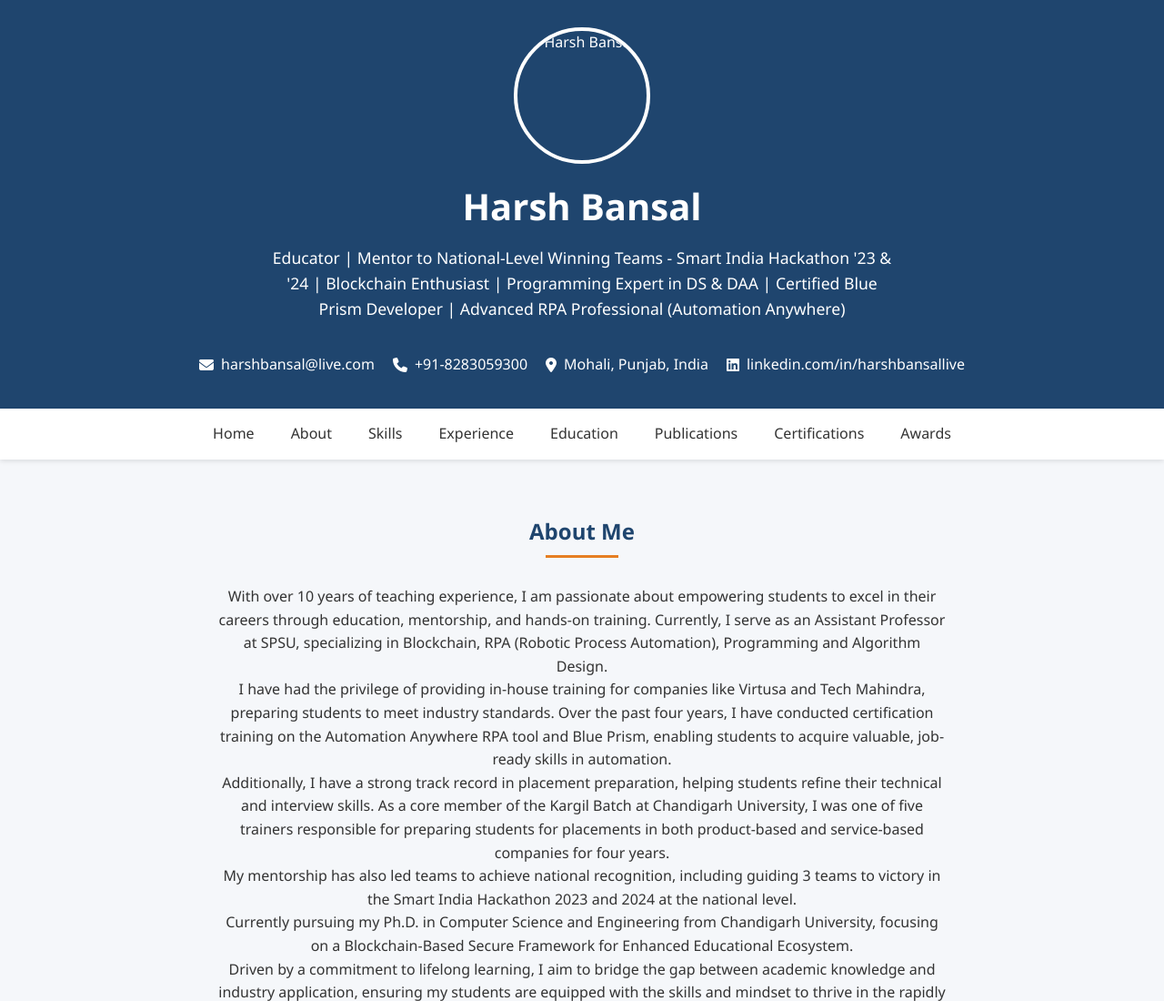
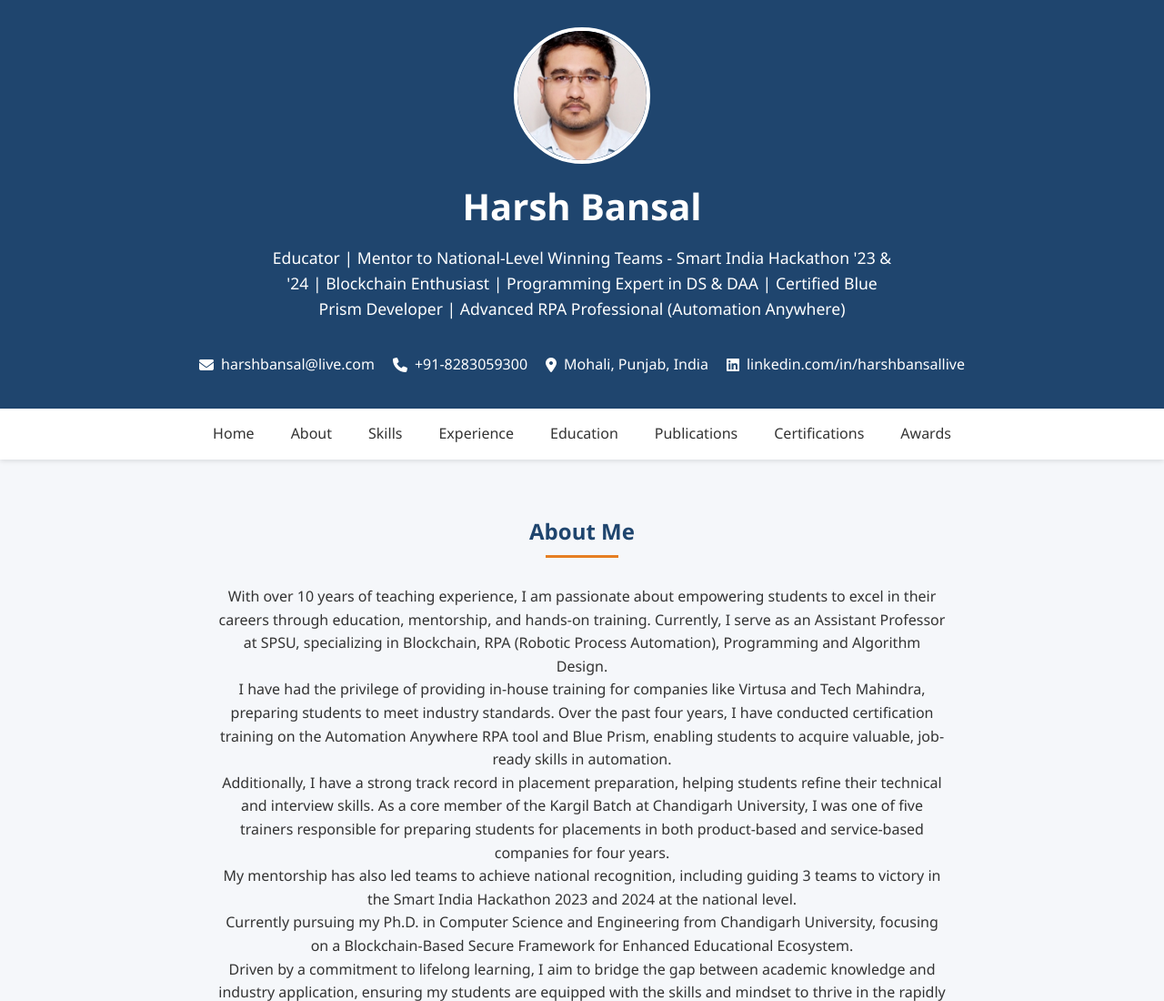
Before and after one commit to Intelboy/harshbansallive, a plain HTML site: page index.html in a window 1280 px wide. Shown: the top 1100 px of the page at 91% size. Drawn offline with Linux system fonts and the light colour scheme.

Commit message:
Update profile photo

```diff
--- a/index.html
+++ b/index.html
@@ -377,7 +377,7 @@
     <!-- Header Section -->
     <header id="home">
         <div class="container header-content">
-            <img src="/api/placeholder/400/400" alt="Harsh Bansal" class="profile-img">
+            <img src="profile-photoo.jpg" alt="Harsh Bansal" class="profile-img">
             <h1>Harsh Bansal</h1>
             <p class="tagline">Educator | Mentor to National-Level Winning Teams - Smart India Hackathon '23 & '24 | Blockchain Enthusiast | Programming Expert in DS & DAA | Certified Blue Prism Developer | Advanced RPA Professional (Automation Anywhere)</p>
             <div class="contact-info">
```
